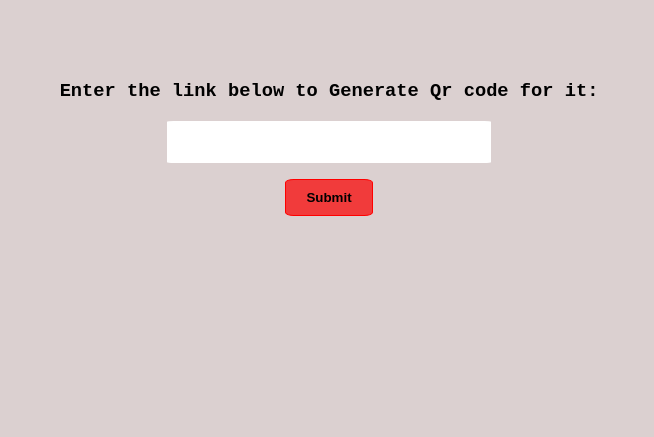
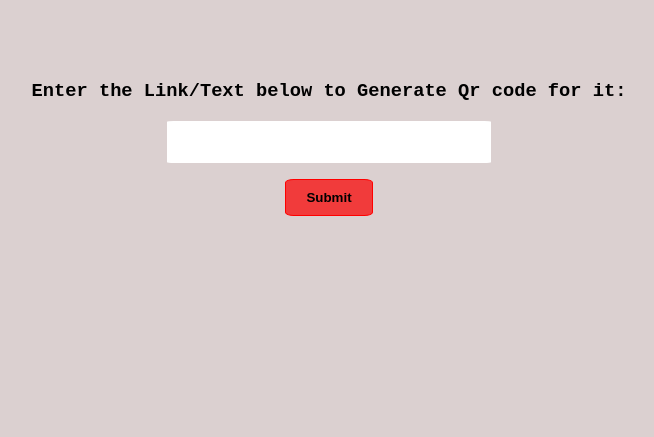
Before and after one commit to DaneshVerma/Personal-Qr-Code-Generator, a website: page public/index.html in a window 1280 px wide. Shown: the part 61-498 px from the top of the page, without its empty margins (311-965 px from the left). Drawn offline with Linux system fonts and the light colour scheme.

Commit message:
Update index.html

```diff
--- a/public/index.html
+++ b/public/index.html
@@ -14,7 +14,7 @@
             <h1>Welcome to QR-Generator</h1>
         </header>
         <div class="form">
-            <h3>Enter the link below to Generate Qr code for it:</h3>
+            <h3>Enter the Link/Text below to Generate Qr code for it:</h3>
             <div>
                 <form action="/submit" method="post">
                     <input type="text" name="text" id="input-filed">
```
